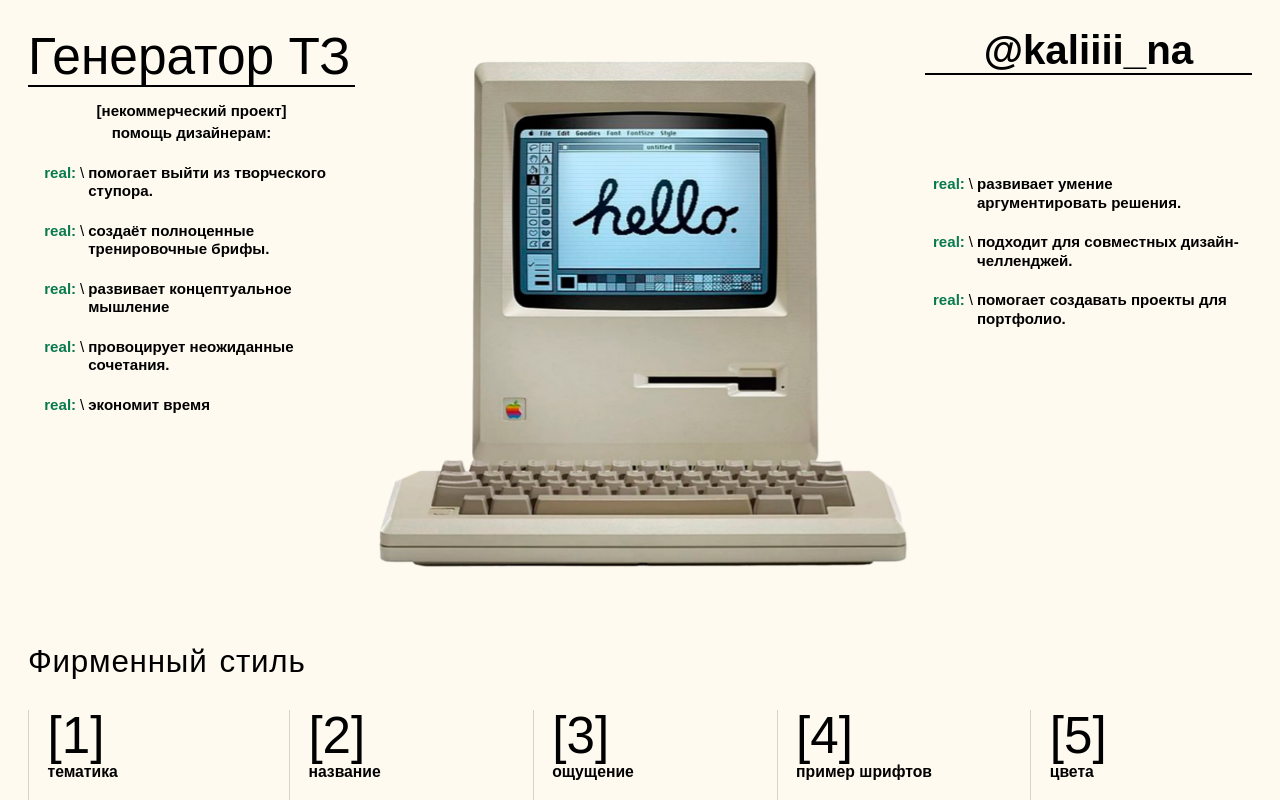
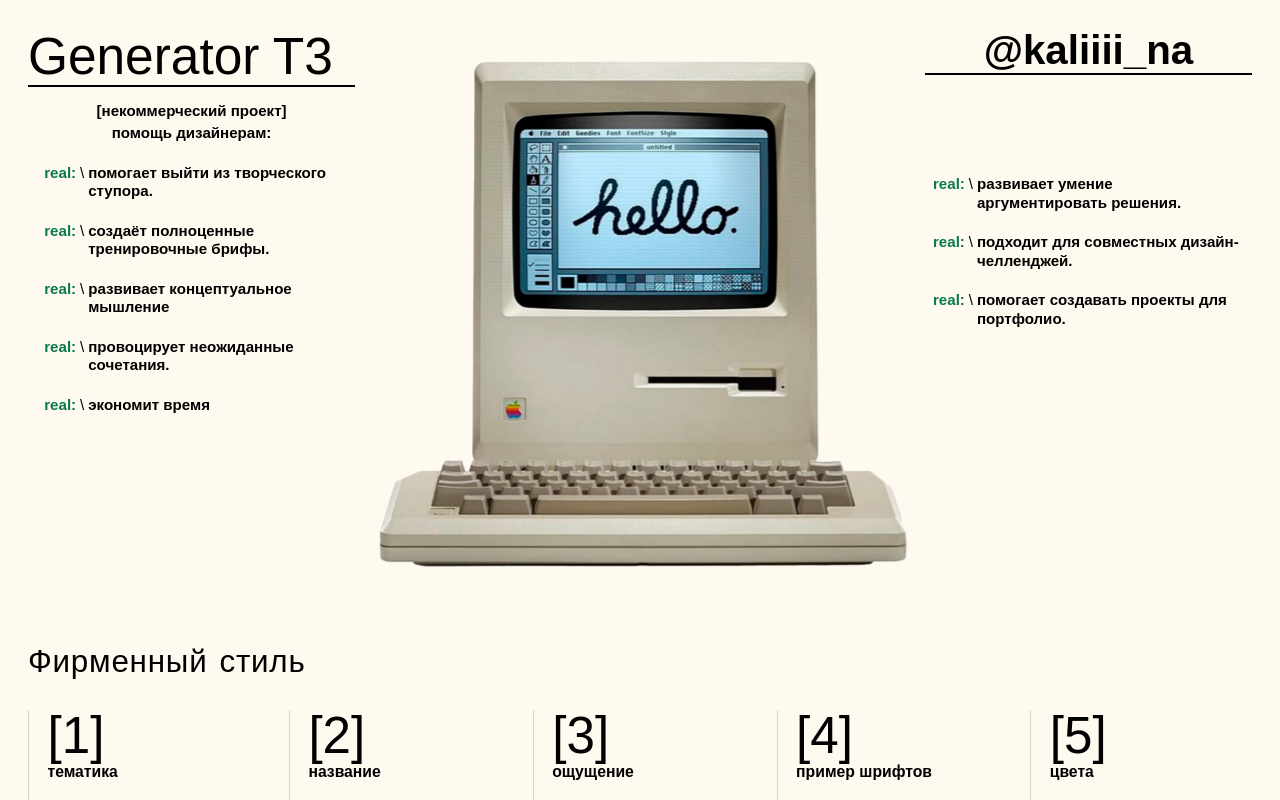
Before and after one commit to klina2708-gif/kaliina, a React (Vite) app: page / in a window 1280 px wide. Shown: the top 800 px of the page. Built offline with nearby package versions, Linux system fonts and the light colour scheme.

Commit message:
Rename landing title to Generator T3

```diff
--- a/src/main.jsx
+++ b/src/main.jsx
@@ -55,7 +55,7 @@ function App(){
  const generate=()=>{if(status==='generating')return;timers.current.forEach(id=>clearTimeout(id));const final=uniqueResult.current();const reduced=matchMedia('(prefers-reduced-motion: reduce)').matches;if(reduced){setValues(final);setStatus('generated');return}setStatus('generating');setRolling(categories.map(([type])=>type));categories.forEach(([type],index)=>{const spin=setInterval(()=>setValues(old=>({...old,[type]:random(sources[type])})),52+index*4);timers.current.push(spin);const stop=setTimeout(()=>{clearInterval(spin);setValues(old=>({...old,[type]:final[type]}));setRolling(old=>old.filter(x=>x!==type));if(index===categories.length-1)setStatus('generated')},790+index*115);timers.current.push(stop)})};
  return <main>
   <section className="intro">
-    <div className="intro__left"><h1 className="intro-reveal intro-reveal--title">Генератор ТЗ</h1><Benefits side="left"/></div>
+    <div className="intro__left"><h1 className="intro-reveal intro-reveal--title">Generator T3</h1><Benefits side="left"/></div>
     <div className="intro__center"><Macintosh/></div>
     <div className="intro__right"><a className="author intro-reveal intro-reveal--author" href={INSTAGRAM} target="_blank" rel="noopener noreferrer">@kaliiii_na</a><Benefits side="right"/></div>
   </section>
```
